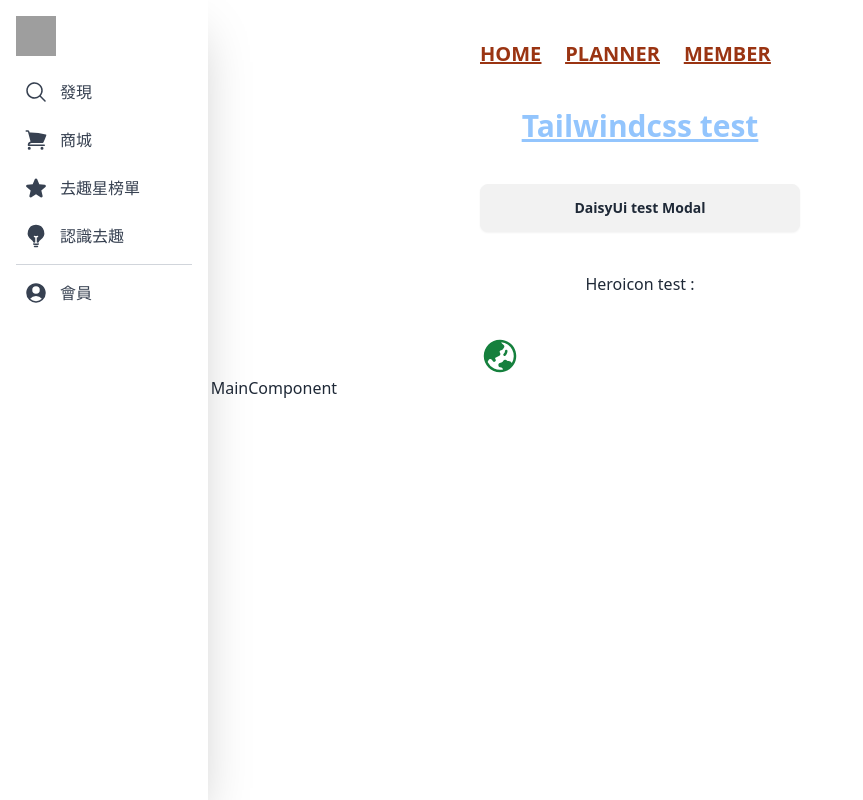
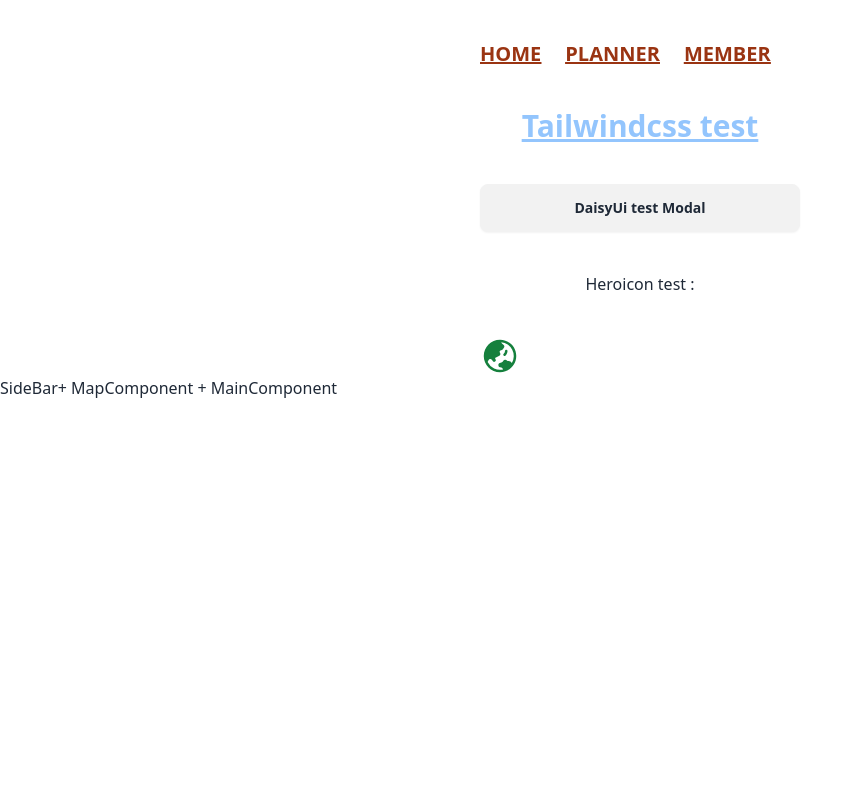
Before and after one commit to fontend-team4/TriPuzzle, a Vue app: page /planner in a window 1280 px wide. Shown: the whole page, without its empty margins (0-863 px from the left). Built offline with nearby package versions, Linux system fonts and the light colour scheme; grey boxes are pictures that could not be loaded.

Commit message:
add LoginDailog component

```diff
--- /dev/null
+++ b/src/components/LoginDialog.vue
@@ -0,0 +1,69 @@
+<script setup>
+import { XMarkIcon } from '@heroicons/vue/24/solid';
+</script>
+
+<template>
+  <div class="">
+    <div class="relative min-h-screen bg-white flex flex-col items-center justify-center">
+      <button class="absolute top-4 right-4">
+        <XMarkIcon class="h-8 w-8 text-gray-500 hover:text-gray-700" />
+      </button>
+      <div class="text-center">
+        <div class="mb-4">
+          <img
+            src="https://encrypted-tbn0.gstatic.com/images?q=tbn:ANd9GcQSC8fFURU-S1FRIkYCVhF6LbBB0BQUbGd6bQ&s"
+            alt="Logo"
+            class="h-12 mx-auto"
+          />
+        </div>
+        <h1 class="text-xl font-bold text-gray-800">歡迎使用 TriPuzzle</h1>
+        <p class="text-sm text-gray-500 mt-2">暢你的旅遊 照你的玩</p>
+      </div>
+
+      <div class="mt-8 p-6 rounded-lg">
+        <div class="flex items-center justify-center mb-4">
+          <input
+            type="checkbox"
+            id="agreement"
+            class="mt-1 h-4 w-4 text-blue-600 focus:ring-blue-500"
+          />
+          <label for="agreement" class="ml-2 text-gray-600 text-sm">
+            我已閱讀並同意 <a href="#" class="text-blue-500 underline">去趣會員服務條款</a>
+          </label>
+        </div>
+        <button
+          class="w-80 bg-primary-600 text-white py-3 rounded-full font-medium hover:bg-primary-700"
+        >
+          去趣會員登入/註冊
+        </button>
+      </div>
+      <div class="flex items-center gap-4 mt-6">
+        <button class="h-10 w-10 bg-gray-100 rounded-full shadow">
+          <img
+            src="https://encrypted-tbn0.gstatic.com/images?q=tbn:ANd9GcQSC8fFURU-S1FRIkYCVhF6LbBB0BQUbGd6bQ&s"
+            alt="Google"
+            class="h-6 w-6 mx-auto"
+          />
+        </button>
+        <button class="h-10 w-10 bg-gray-100 rounded-full shadow">
+          <img
+            src="https://encrypted-tbn0.gstatic.com/images?q=tbn:ANd9GcQSC8fFURU-S1FRIkYCVhF6LbBB0BQUbGd6bQ&s"
+            alt="LINE"
+            class="h-6 w-6 mx-auto"
+          />
+        </button>
+        <button class="h-10 w-10 bg-gray-100 rounded-full shadow">
+          <img
+            src="https://encrypted-tbn0.gstatic.com/images?q=tbn:ANd9GcQSC8fFURU-S1FRIkYCVhF6LbBB0BQUbGd6bQ&s"
+            alt="Apple"
+            class="h-6 w-6 mx-auto"
+          />
+        </button>
+      </div>
+    </div>
+  </div>
+</template>
+
+<style scoped>
+
+</style>
--- a/src/components/SideBar.vue
+++ b/src/components/SideBar.vue
@@ -41,7 +41,7 @@ const toggleMenu = () => {
         />
       </div>
       <ul class="space-y-2 w-full">
-        <li class="flex items-center p-2 text-gray-700 hover:bg-blue-100 hover:text-blue-500 rounded-lg transition-all">
+        <li class="flex items-center p-2 text-gray-700 hover:bg-primary-100 hover:text-primary-800 rounded-lg transition-all">
           <MagnifyingGlassIcon class="w-6 h-6" />
           <span
             class="ml-3 font-medium opacity-0 group-hover:opacity-100 hidden group-hover:inline-block transition-opacity duration-500 delay-500 whitespace-nowrap"
@@ -49,7 +49,7 @@ const toggleMenu = () => {
             發現
           </span>
         </li>
-        <li class="flex items-center p-2 text-gray-700 hover:bg-blue-100 hover:text-blue-500 rounded-lg transition-all">
+        <li class="flex items-center p-2 text-gray-700 hover:bg-primary-100 hover:text-primary-800 rounded-lg transition-all">
           <ShoppingCartIcon class="w-6 h-6" />
           <span
             class="ml-3 font-medium opacity-0 group-hover:opacity-100 hidden group-hover:inline-block transition-opacity duration-500 delay-500 whitespace-nowrap"
@@ -57,7 +57,7 @@ const toggleMenu = () => {
             商城
           </span>
         </li>
-        <li class="flex items-center p-2 text-gray-700 hover:bg-blue-100 hover:text-blue-500 rounded-lg transition-all">
+        <li class="flex items-center p-2 text-gray-700 hover:bg-primary-100 hover:text-primary-800 rounded-lg transition-all">
           <StarIcon class="w-6 h-6" />
           <span
             class="ml-3 font-medium opacity-0 group-hover:opacity-100 hidden group-hover:inline-block transition-opacity duration-500 delay-500 whitespace-nowrap"
@@ -65,7 +65,7 @@ const toggleMenu = () => {
             去趣星榜單
           </span>
         </li>
-        <li class="flex items-center p-2 text-gray-700 hover:bg-blue-100 hover:text-blue-500 rounded-lg transition-all">
+        <li class="flex items-center p-2 text-gray-700 hover:bg-primary-100 hover:text-primary-800 rounded-lg transition-all">
           <LightBulbIcon class="w-6 h-6" />
           <span
             class="ml-3 font-medium opacity-0 group-hover:opacity-100 hidden group-hover:inline-block transition-opacity duration-500 delay-500 whitespace-nowrap"
@@ -74,7 +74,7 @@ const toggleMenu = () => {
           </span>
         </li>
         <hr class="border-t border-gray-300 my-4 w-full" />
-        <li class="flex items-center p-2 text-gray-700 hover:bg-blue-100 hover:text-blue-500 rounded-lg transition-all">
+        <li class="flex items-center p-2 text-gray-700 hover:bg-primary-100 hover:text-primary-800 rounded-lg transition-all">
           <UserCircleIcon class="w-6 h-6" />
           <span
             class="ml-3 font-medium opacity-0 group-hover:opacity-100 hidden group-hover:inline-block transition-opacity duration-500 delay-500 whitespace-nowrap"
--- a/src/views/MemberView.vue
+++ b/src/views/MemberView.vue
@@ -28,13 +28,13 @@ import {
             <div>
               <div class="block mt-2 mr-20 pl-4">
                 <p class="text-xl font-semibold mt-4">XXX</p>
-                <p class="text-gray-500 mt-4">0行程 ・ 0旅遊小書</p>
+                <p class="mt-4">0行程 ・ 0旅遊小書</p>
                 <div class="flex justify-between items-center mt-4 gap-4">
-                  <button class="px-4 py-1 text-gray-500 border rounded-full hover:text-blue-500 transition flex items-center">
+                  <button class="px-4 py-1 text-primary-600 border rounded-full hover:text-primary-700 transition flex items-center">
                     <PencilIcon class="w-4 h-4 mr-2" />
                     <span>編輯</span>
                   </button>
-                  <button class="w-8 h-8 text-gray-500 border rounded-full transition items-center justify-center flex">
+                  <button class="w-8 h-8  border rounded-full transition items-center justify-center flex">
                     <Cog8ToothIcon class="w-4 h-4" />
                   </button>
                 </div>
@@ -55,18 +55,15 @@ import {
             </div>
           </div>
         </div>
-
-        <!-- 想要更多專屬功能區塊 -->
-        <div class="ml-3 p-2 rounded-lg flex items-center bg-gray-100 justify-between w-full sm:max-w-80 sm:w-auto">
+        <div class="ml-3 p-2 rounded-lg flex items-center bg-gray justify-between w-full sm:max-w-80 sm:w-auto">
           <div class="flex flex-col mr-4">
             <p class="mt-2 font-medium mb-1 text-sm">想要更多專屬功能？</p>
             <p class="mb-2 text-sm">快速登入/註冊去趣會員</p>
           </div>
-          <button class="px-6 py-2 bg-yellow-500 text-white rounded-full transition">
+          <button class="px-6 py-2 bg-secondary-500 text-primary-800 rounded-full transition">
             立即升級
           </button>
         </div>
-
         <div class="p-8">
           <h2 class="flex font-semibold text-lg text-gray-800"><HeartIcon class="w-6 h-6"/>收藏</h2>
           <hr>
@@ -78,8 +75,8 @@ import {
             alt="Empty collection"
             class="w-20 h-20 mx-auto mb-4"
           >
-          <p class="text-gray-500 mb-4">「收藏」中還沒有景點哦</p>
-          <button class="px-6 py-2 bg-blue-500 text-white rounded-full hover:bg-blue-600 transition">
+          <p class="mb-4">「收藏」中還沒有景點哦</p>
+          <button class="px-6 py-2 bg-primary-600 text-white rounded-full hover:bg-primary-700 transition">
             探索景點
           </button>
         </div>
--- a/src/views/PlannerView.vue
+++ b/src/views/PlannerView.vue
@@ -6,6 +6,6 @@ import SideBar from '@/components/SideBar.vue';
     SideBar+ MapComponent + MainComponent
   </div>
   <div>
-    <SideBar />
+    <!-- <SideBar /> -->
   </div>
 </template>
--- a/tailwind.config.js
+++ b/tailwind.config.js
@@ -1,13 +1,39 @@
 /** @type {import('tailwindcss').Config} */
 export default {
-  content: [
-    "./index.html",
-    "./src/**/*.{vue,js,ts,jsx,tsx}",
-  ],
+  content: ['./index.html', './src/**/*.{vue,js,ts,jsx,tsx}'],
   theme: {
-    extend: {},
+    extend: {
+      colors: {
+        primary: {
+          50: '#FFF8F8',
+          100: '#fde4e3',
+          200: '#fbcecd',
+          300: '#f7acaa',
+          400: '#f17b78',
+          500: '#e6514d',
+          600: '#d23430',
+          700: '#b12824',
+          800: '#982623',
+          900: '#7a2422',
+          950: '#420e0d',
+        },
+        secondary: {
+          50: '#fffae3',
+          100: '#fff5c0',
+          200: '#ffe985',
+          300: '#ffd53f',
+          400: '#ffbd0b',
+          500: '#f4a300',
+          600: '#d37b00',
+          700: '#a85400',
+          800: '#8a4209',
+          900: '#75360e',
+          950: '#451a03',
+        },
+        highlights: '#EB4574',
+        gray: '#EEEEEE',
+      },
+    },
   },
-  plugins: [
-    require('daisyui'),
-  ],
+  plugins: [require('daisyui')],
 }
```
Also changed, not shown: 1 other file (tests, documents, lock files or other folders).
